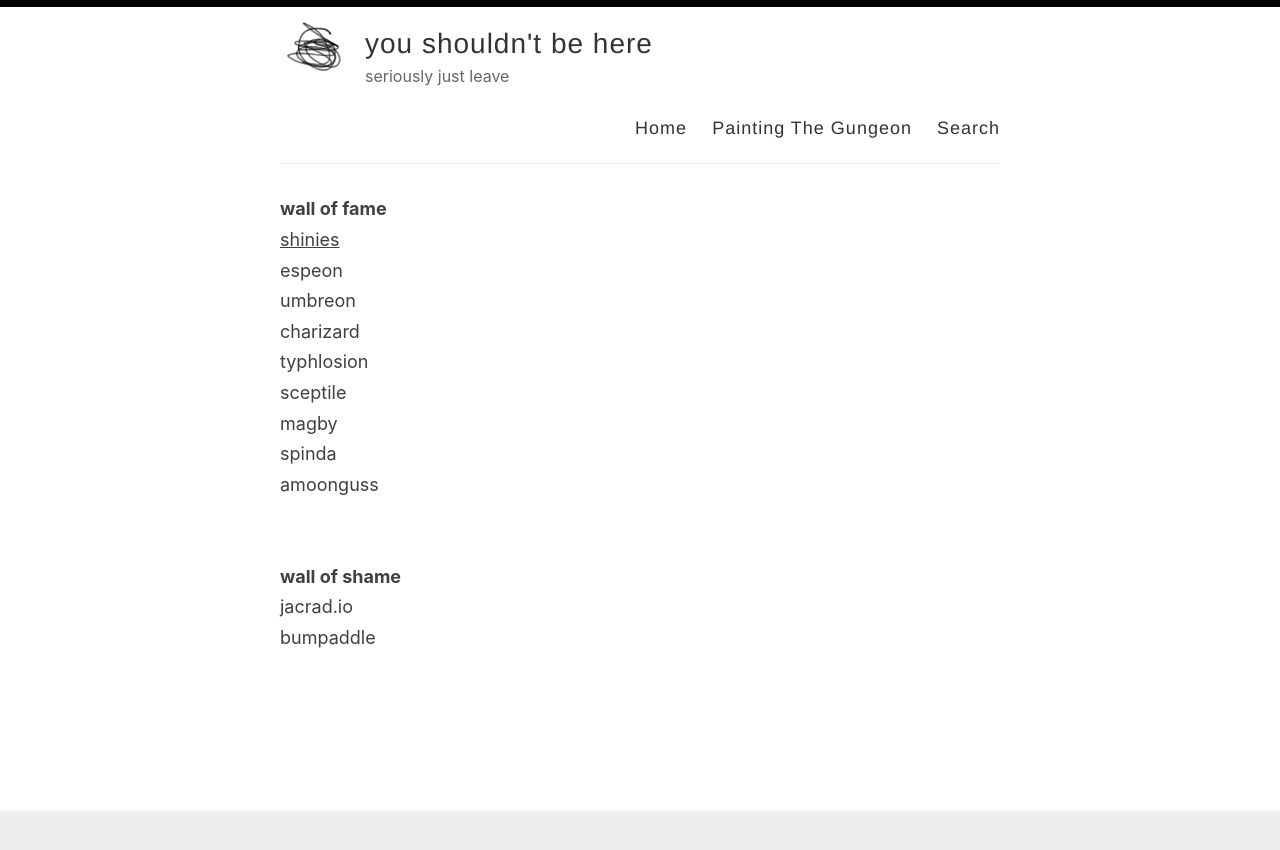
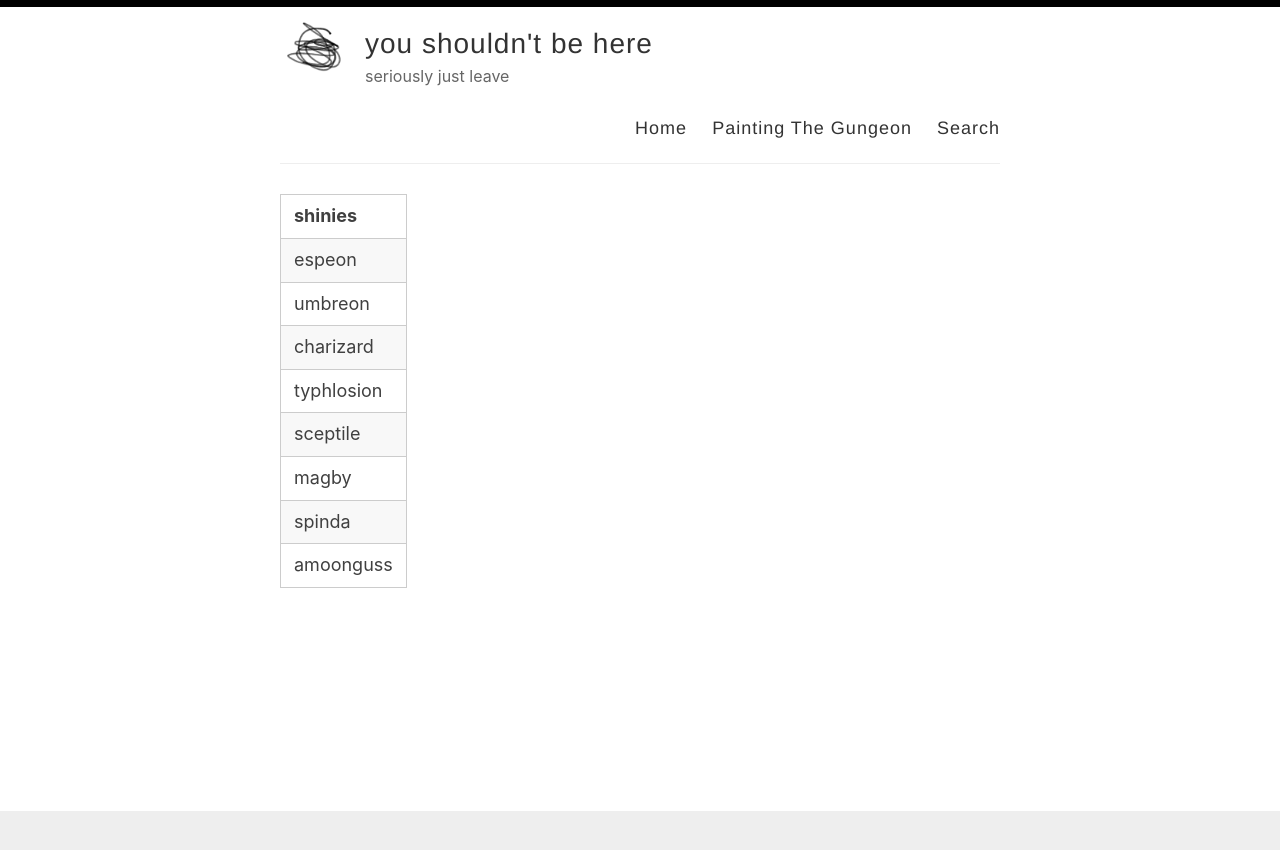
Before and after one commit to jacordobaruiz/hello, a Jekyll site: the page built from index.html, in a window 1280 px wide. Shown: the top 850 px of the page. Built offline with Jekyll 4.4.1, drawn with Linux system fonts in a browser that asks for light colours; the list of posts is cut into pages by our own code.

Commit message:
Update index.html

```diff
--- a/index.html
+++ b/index.html
@@ -4,18 +4,32 @@ title:
 permalink: /
 ---
 
-<b>wall of fame</b><br>
-<u>shinies</u><br>
-espeon<br>
-umbreon<br>
-charizard<br>
-typhlosion<br>
-sceptile<br>
-magby<br>
-spinda<br>
-amoonguss<br>
-<br>
-<br>
-<b>wall of shame</b><br>
-jacrad.io<br>
-bumpaddle
+<table border="1">
+  <tr>
+    <td><strong>shinies</strong></td>
+  </tr>
+  <tr>
+    <td>espeon</td>
+  </tr>
+  <tr>
+    <td>umbreon</td>
+  </tr>
+  <tr>
+    <td>charizard</td>
+  </tr>
+  <tr>
+    <td>typhlosion</td>
+  </tr>
+  <tr>
+    <td>sceptile</td>
+  </tr>
+  <tr>
+    <td>magby</td>
+  </tr>
+  <tr>
+    <td>spinda</td>
+  </tr>
+  <tr>
+    <td>amoonguss</td>
+  </tr>
+</table>
```
